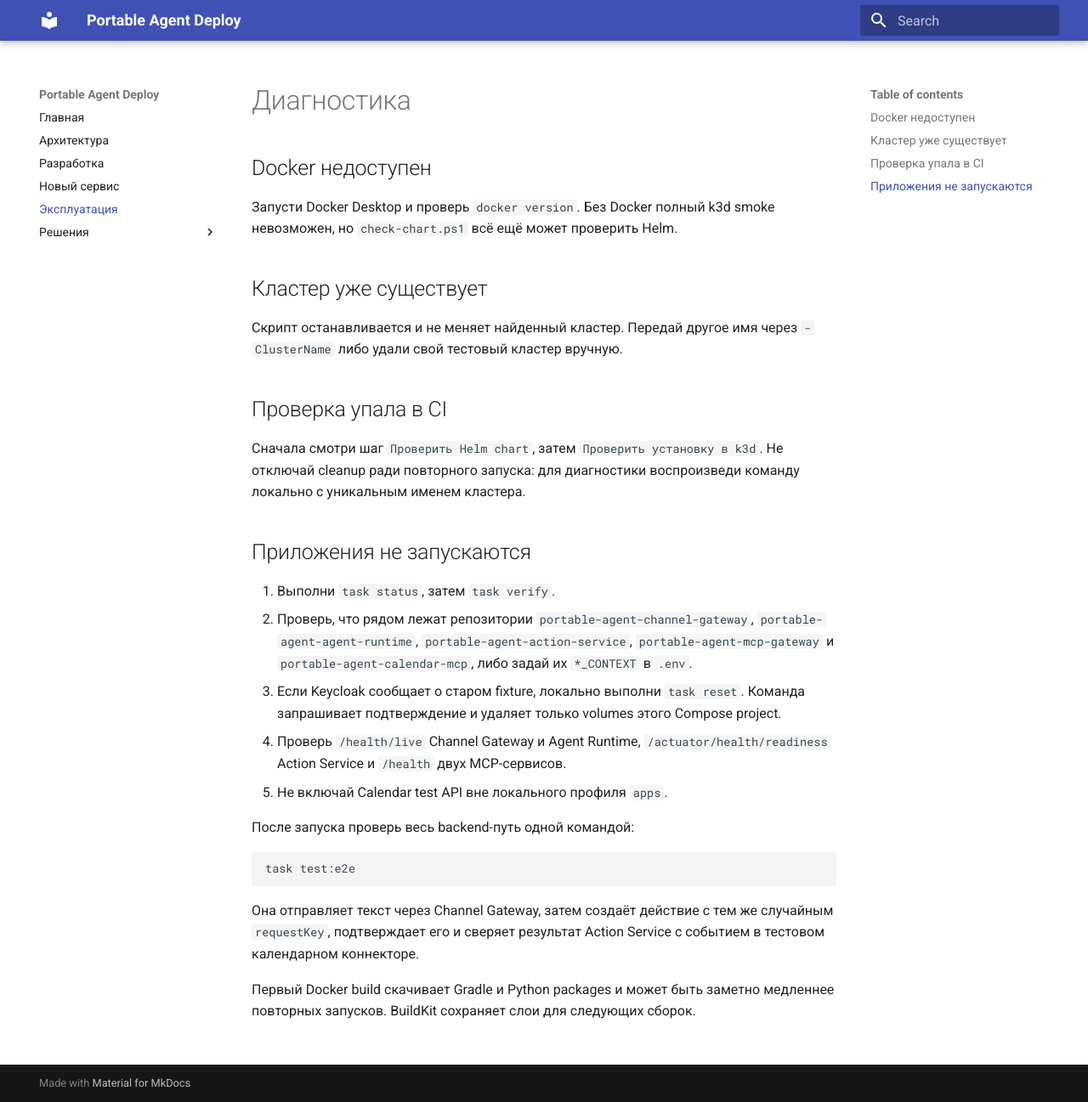
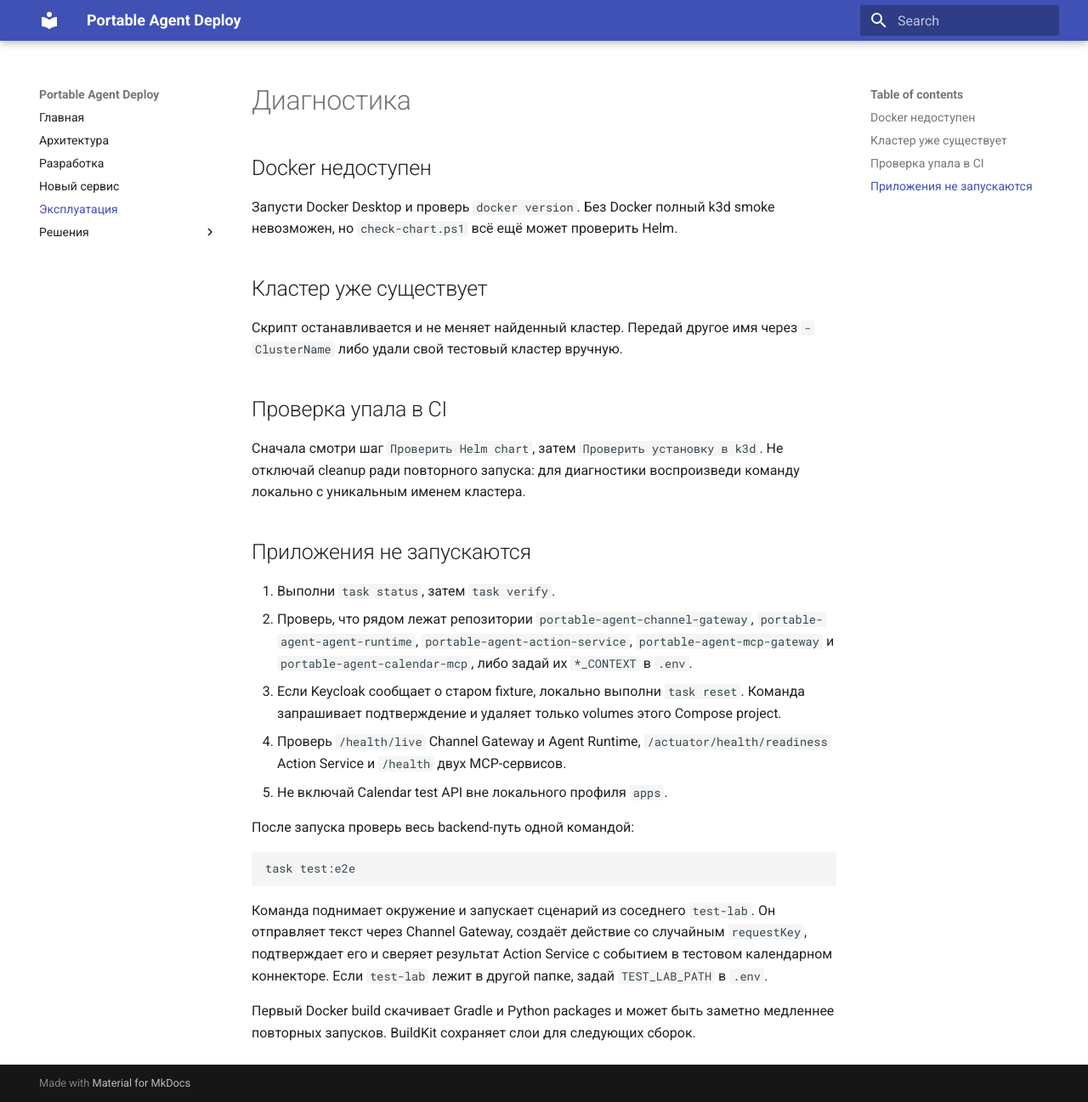
Before and after one commit to portable-agent/deploy, an MkDocs documentation site: the page built from docs/runbook.md, in a window 1280 px wide and 1297 px high. Shown: the whole window at 85% size. Built offline with MkDocs 1.6.1 and Material for MkDocs 9.7.7, drawn with Linux system fonts in a browser that asks for light colours.

Commit message:
feat: передать E2E-сценарии в test-lab (#11)
* feat: delegate acceptance tests to test lab

* fix: update test lab for Linux Docker host

* fix: connect acceptance runner to Compose network

* fix: discover acceptance Compose network

````diff
--- a/Taskfile.yml
+++ b/Taskfile.yml
@@ -72,7 +72,7 @@ tasks:
     desc: Поднять полный срез и выполнить сквозной тест встречи
     cmds:
       - task: services:up
-      - '{{.POWERSHELL}} {{.POWERSHELL_ARGS}} -File ./scripts/check-apps.ps1'
+      - '{{.POWERSHELL}} {{.POWERSHELL_ARGS}} -File ./scripts/run-test-lab.ps1'
 
   verify:
     desc: Выполнить локальные проверки конфигурации и документации
--- a/docs/runbook.md
+++ b/docs/runbook.md
@@ -33,8 +33,10 @@
 task test:e2e
 ```
 
-Она отправляет текст через Channel Gateway, затем создаёт действие с тем же случайным `requestKey`,
-подтверждает его и сверяет результат Action Service с событием в тестовом календарном коннекторе.
+Команда поднимает окружение и запускает сценарий из соседнего `test-lab`. Он отправляет текст через
+Channel Gateway, создаёт действие со случайным `requestKey`, подтверждает его и сверяет результат
+Action Service с событием в тестовом календарном коннекторе. Если `test-lab` лежит в другой папке,
+задай `TEST_LAB_PATH` в `.env`.
 
 Первый Docker build скачивает Gradle и Python packages и может быть заметно медленнее повторных
 запусков. BuildKit сохраняет слои для следующих сборок.
--- a/mkdocs.yml
+++ b/mkdocs.yml
@@ -14,3 +14,4 @@ nav:
       - Отдельный deploy-репозиторий: decisions/0001-deploy-repository.md
       - Платформа разработки: decisions/0002-developer-platform.md
       - Единые команды разработчика: decisions/0003-taskfile-workflow.md
+      - Владение сквозными тестами: decisions/0004-test-lab-ownership.md
````
Also changed, not shown: AGENTS.md (+3 -0 lines), README.md (+7 -5 lines), docs/decisions/0004-test-lab-ownership.md (added, +27 -0 lines), docs/development.md (+3 -2 lines), docs/index.md (+2 -2 lines), 6 other files.
